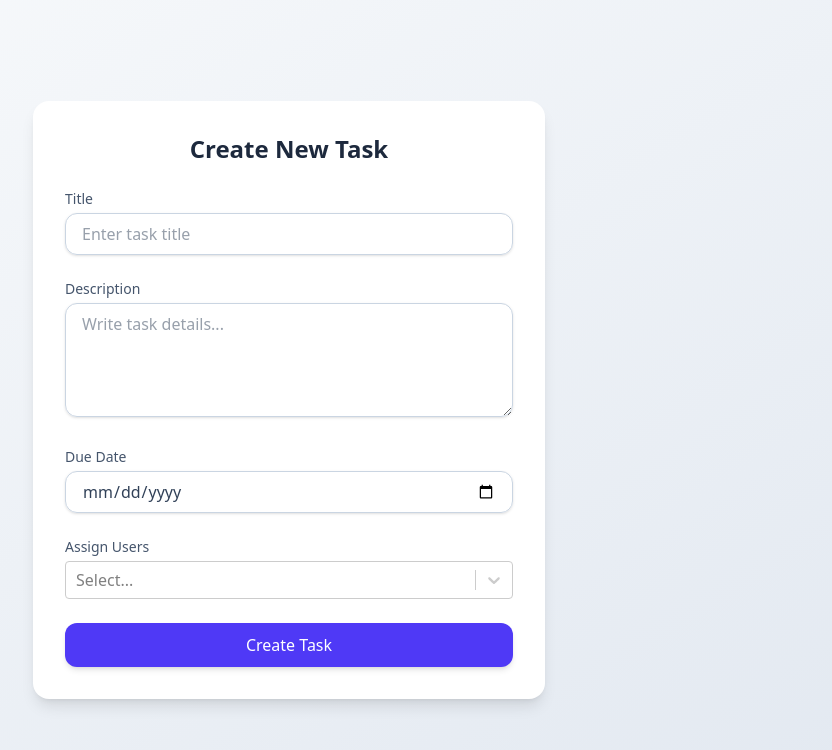
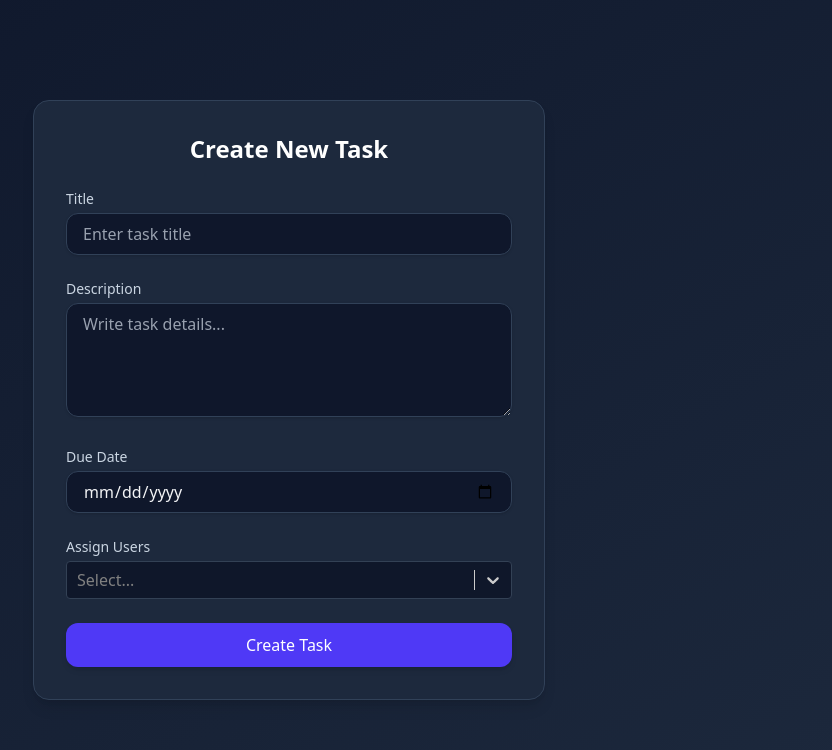
Before and after one commit to Muhammadhasanmurodov/7-oy-8dars, a React (Vite) app: page /createTask in a window 1280 px wide. Shown: the top 750 px of the page, without its empty margins (351-1183 px from the left). Built offline with nearby package versions, Linux system fonts and the light colour scheme; no server answers; the database is empty; sample sign-in values are in the browser's storage.

Commit message:
add commit

```diff
--- a/src/pages/CreateTask.jsx
+++ b/src/pages/CreateTask.jsx
@@ -58,7 +58,6 @@ export default function CreateTask() {
     const description = formData.get("description");
     const dueTo = formData.get("due-to");
 
-  // ✅ Validation
     if (!title) {
       toast.error("Please enter a task title!");
       return;
@@ -91,52 +90,52 @@ export default function CreateTask() {
   }
 
   return (
-    <div className="flex items-center justify-center min-h-screen bg-gradient-to-br from-slate-50 to-slate-200 px-4 sm:px-6 lg:px-8">
+    <div className="flex items-center justify-center min-h-screen bg-gradient-to-br from-slate-900 to-slate-800 px-4 sm:px-6 lg:px-8 text-gray-100">
       <form
         onSubmit={handleSubmit}
-        className="w-full max-w-sm sm:max-w-md lg:max-w-lg bg-white shadow-lg rounded-2xl p-6 sm:p-8 space-y-6"
+        className="w-full max-w-sm sm:max-w-md lg:max-w-lg bg-slate-800 shadow-lg rounded-2xl p-6 sm:p-8 space-y-6 border border-slate-700"
       >
-        <h2 className="text-xl sm:text-2xl font-semibold text-slate-800 text-center">
+        <h2 className="text-xl sm:text-2xl font-semibold text-white text-center">
           Create New Task
         </h2>
 
         <div>
-          <label className="block text-sm font-medium text-slate-600 mb-1">
+          <label className="block text-sm font-medium text-slate-300 mb-1">
             Title
           </label>
           <input
             type="text"
             name="title"
             placeholder="Enter task title"
-            className="w-full rounded-xl border border-slate-300 px-3 sm:px-4 py-2 text-slate-700 focus:ring-2 focus:ring-indigo-500 focus:outline-none shadow-sm"
+            className="w-full rounded-xl border border-slate-700 bg-slate-900 px-3 sm:px-4 py-2 text-gray-100 placeholder-gray-400 focus:ring-2 focus:ring-indigo-500 focus:outline-none shadow-sm"
           />
         </div>
 
         <div>
-          <label className="block text-sm font-medium text-slate-600 mb-1">
+          <label className="block text-sm font-medium text-slate-300 mb-1">
             Description
           </label>
           <textarea
             name="description"
             placeholder="Write task details..."
             rows={4}
-            className="w-full rounded-xl border border-slate-300 px-3 sm:px-4 py-2 text-slate-700 focus:ring-2 focus:ring-indigo-500 focus:outline-none shadow-sm"
+            className="w-full rounded-xl border border-slate-700 bg-slate-900 px-3 sm:px-4 py-2 text-gray-100 placeholder-gray-400 focus:ring-2 focus:ring-indigo-500 focus:outline-none shadow-sm"
           />
         </div>
 
         <div>
-          <label className="block text-sm font-medium text-slate-600 mb-1">
+          <label className="block text-sm font-medium text-slate-300 mb-1">
             Due Date
           </label>
           <input
             type="date"
             name="due-to"
-            className="w-full rounded-xl border border-slate-300 px-3 sm:px-4 py-2 text-slate-700 focus:ring-2 focus:ring-indigo-500 focus:outline-none shadow-sm"
+            className="w-full rounded-xl border border-slate-700 bg-slate-900 px-3 sm:px-4 py-2 text-gray-100 focus:ring-2 focus:ring-indigo-500 focus:outline-none shadow-sm"
           />
         </div>
 
         <div>
-          <label className="block text-sm font-medium text-slate-600 mb-1">
+          <label className="block text-sm font-medium text-slate-300 mb-1">
             Assign Users
           </label>
           <Select
@@ -151,6 +150,31 @@ export default function CreateTask() {
             }}
             value={attachedUsers}
             onChange={(selected) => setAttachedUsers(selected || [])}
+            styles={{
+              control: (base) => ({
+                ...base,
+                backgroundColor: "#0f172a", // slate-900
+                borderColor: "#334155", // slate-700
+                color: "white",
+              }),
+              menu: (base) => ({
+                ...base,
+                backgroundColor: "#1e293b", // slate-800
+                color: "white",
+              }),
+              multiValue: (base) => ({
+                ...base,
+                backgroundColor: "#334155", // slate-700
+              }),
+              input: (base) => ({
+                ...base,
+                color: "white",
+              }),
+              singleValue: (base) => ({
+                ...base,
+                color: "white",
+              }),
+            }}
           />
         </div>
 
```
Lines whose indentation alone changed are shown as unchanged.
